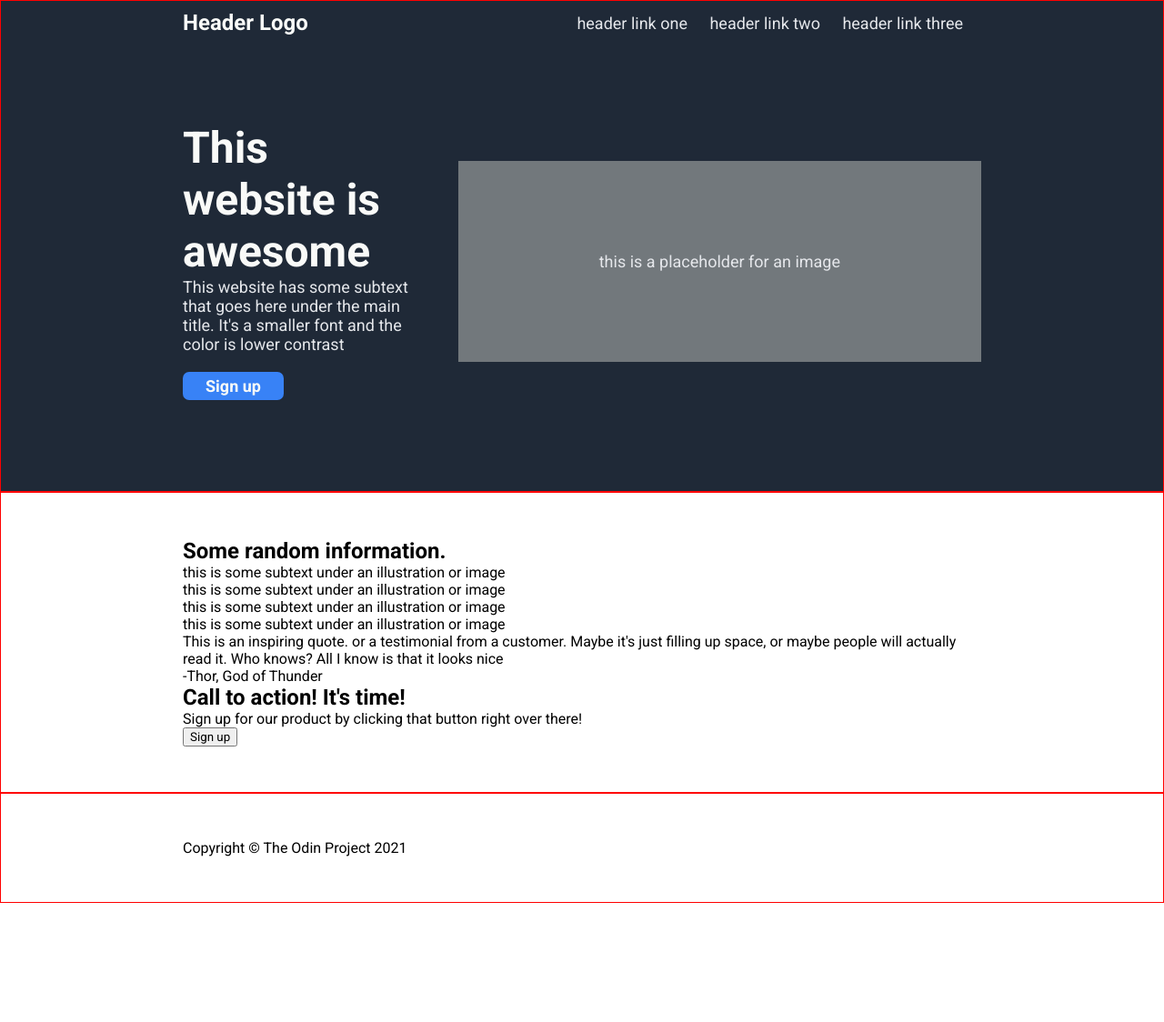
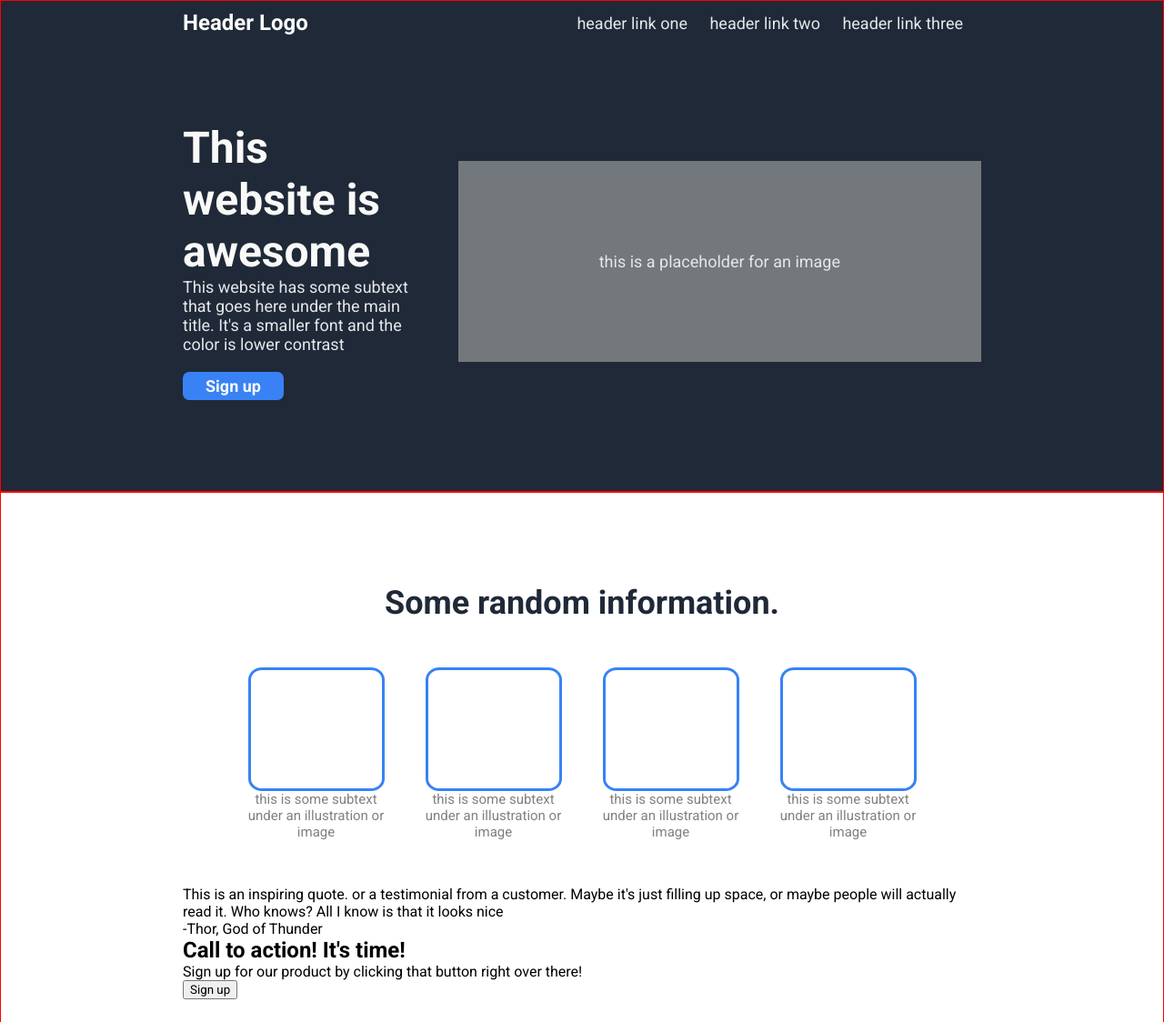
Before and after one commit to dbedi06/odin-landing-page, a plain HTML site: page index.html in a window 1280 px wide. Shown: the top 1124 px of the page at 91% size. Before the commit the page ends 993 px from the top, so only its background shows below. Drawn offline with Linux system fonts and the light colour scheme.

Commit message:
Info Div done

```diff
--- a/styles.css
+++ b/styles.css
@@ -81,3 +81,36 @@ header h1{
   font-weight: 600;
   margin-top: 20px;
 }
+
+.random-info {
+  text-align: center;
+  color: grey;
+  margin: 50px auto;
+}
+
+.random-info h2 {
+  color: #1F2937;
+  font-size: 36px;
+  font-weight: 900;
+}
+
+.info-boxes {
+  display: flex;
+  justify-content: center;
+  align-items: center;
+  gap: 45px;
+  margin-top: 50px;
+}
+
+.box {
+  text-align: center;
+  width: 150px;
+  font-size: 15px;
+}
+
+.box-content {
+  border: #3882F6 solid 3px;
+  border-radius: 10%;
+  padding: 15px 15px;
+  height: 100px;
+}
```
